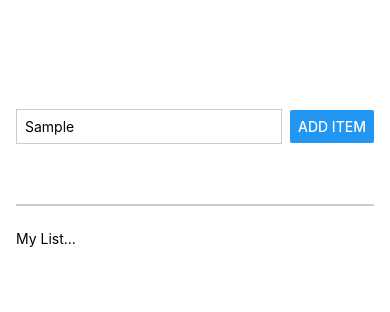
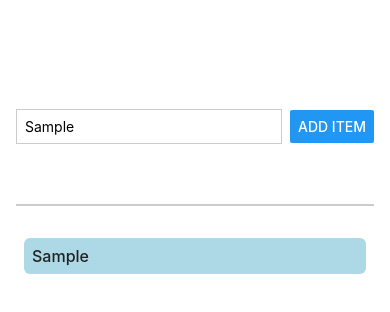
Before and after one commit to km-saifullah/todo-mobile-app, a React Native app: screen / in a window 390 px wide. Both pictures are taken after typing "Sample" into the empty fields and a click on the button "ADD ITEM". Shown: the top 312 px of the page. Built offline with nearby package versions, Linux system fonts and the light colour scheme.

Commit message:
list items added to the ui

```diff
--- a/App.js
+++ b/App.js
@@ -3,6 +3,7 @@ import { Button, StyleSheet, Text, TextInput, View } from "react-native";
 
 const App = () => {
   const [listItem, setListItem] = useState("");
+  const [todo, setTodo] = useState([]);
 
   // handle input field
   const handleInputField = (enteredText) => {
@@ -11,21 +12,26 @@ const App = () => {
 
   // handle add list
   const handleAddList = () => {
-    console.log(listItem);
+    // setTodo([...todo, listItem]); // this is not the best way to store the data in the state variable, if the the present data is depend on next data
+    setTodo((currrentList) => [...todo, listItem]);
   };
 
   return (
     <View style={styles.appContainer}>
       <View style={styles.inputContainer}>
         <TextInput
-          placeholder="Your List item"
+          placeholder="Add your list"
           style={styles.textInput}
           onChangeText={handleInputField}
         />
         <Button title="Add Item" onPress={handleAddList} />
       </View>
       <View style={styles.listContainer}>
-        <Text>My List...</Text>
+        {todo.map((item, index) => (
+          <View key={index} style={styles.listItem}>
+            <Text style={styles.itemText}>{item}</Text>
+          </View>
+        ))}
       </View>
     </View>
   );
@@ -59,4 +65,16 @@ const styles = StyleSheet.create({
   listContainer: {
     flex: 4,
   },
+  listItem: {
+    backgroundColor: "lightblue",
+    margin: 8,
+    borderRadius: 6,
+    paddingVertical: 8,
+    paddingHorizontal: 8,
+  },
+  itemText: {
+    color: "#222222",
+    fontSize: 16,
+    fontWeight: "500",
+  },
 });
```
